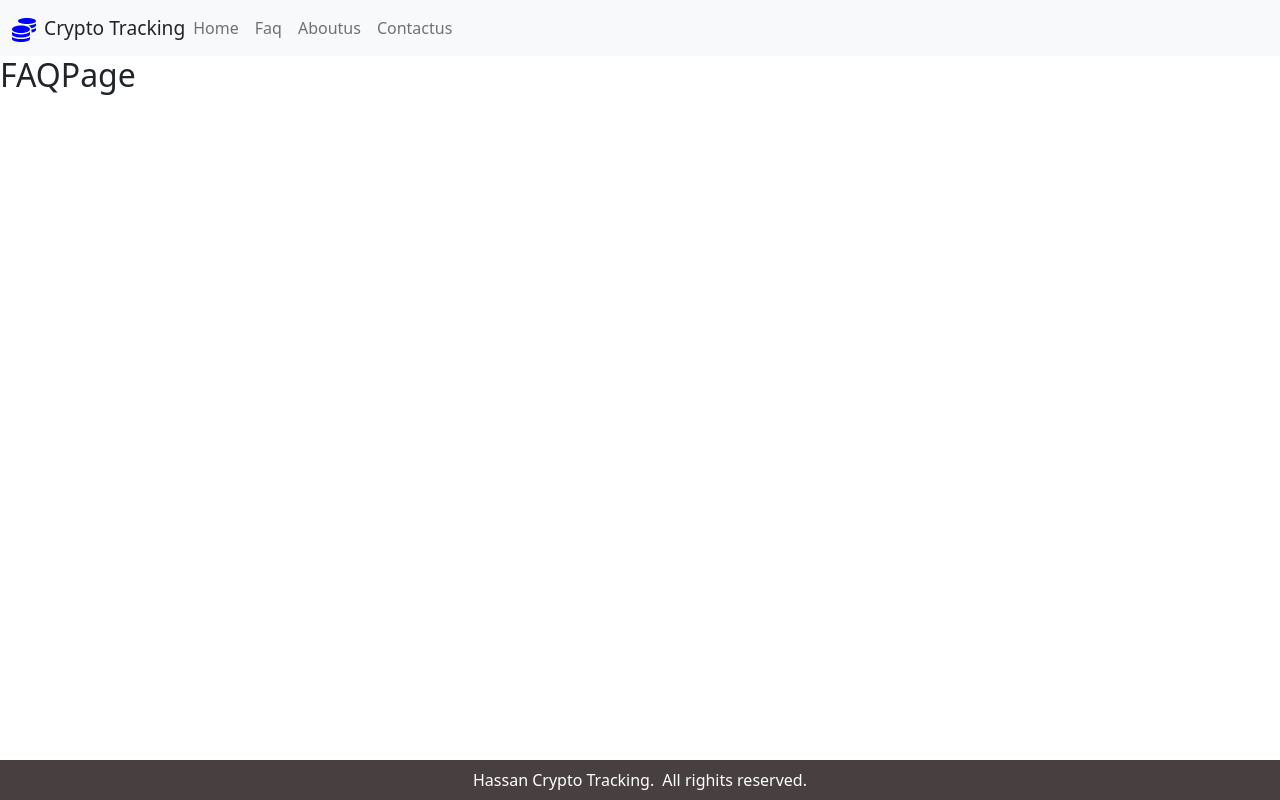
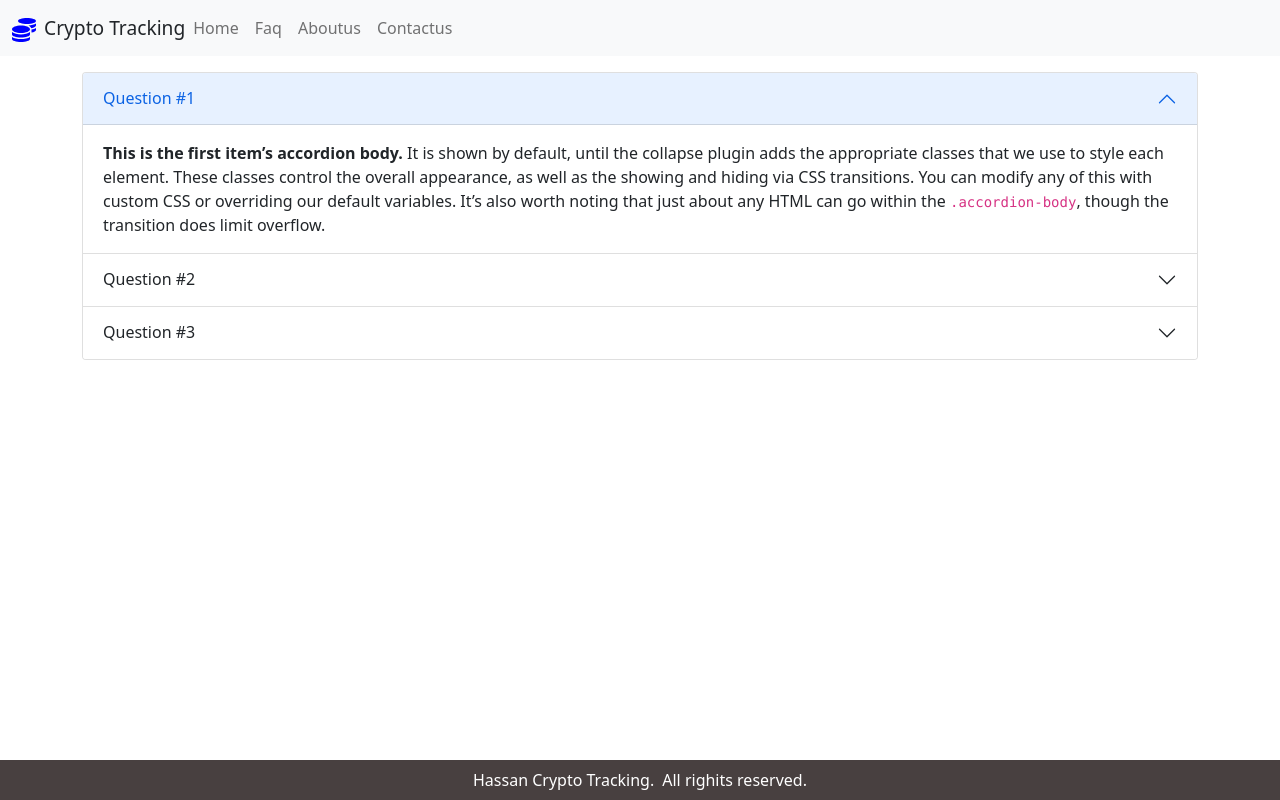
Before and after one commit to hassanbakhtiari/my-crypto-tracking, a React (Vite) app: page /faq in a window 1280 px wide. Built offline with nearby package versions, Linux system fonts and the light colour scheme.

Commit message:
Faq page implimented

```diff
--- a/src/pages/FAQ.page.jsx
+++ b/src/pages/FAQ.page.jsx
@@ -4,8 +4,93 @@
 
 const FAQPage = () => {
 	return (
-		<div>
-			<h2> FAQPage</h2>
+		<div className="container pt-3">
+			<div className="accordion" id="accordionExample">
+				<div className="accordion-item">
+					<h2 className="accordion-header">
+						<button
+							className="accordion-button"
+							type="button"
+							data-bs-toggle="collapse"
+							data-bs-target="#collapseOne"
+							aria-expanded="true"
+							aria-controls="collapseOne">
+							Question #1
+						</button>
+					</h2>
+					<div
+						id="collapseOne"
+						className="accordion-collapse collapse show"
+						data-bs-parent="#accordionExample">
+						<div className="accordion-body">
+							<strong>This is the first item’s accordion body.</strong> It is
+							shown by default, until the collapse plugin adds the appropriate
+							classes that we use to style each element. These classes control
+							the overall appearance, as well as the showing and hiding via CSS
+							transitions. You can modify any of this with custom CSS or
+							overriding our default variables. It’s also worth noting that just
+							about any HTML can go within the <code>.accordion-body</code>,
+							though the transition does limit overflow.
+						</div>
+					</div>
+				</div>
+				<div className="accordion-item">
+					<h2 className="accordion-header">
+						<button
+							className="accordion-button collapsed"
+							type="button"
+							data-bs-toggle="collapse"
+							data-bs-target="#collapseTwo"
+							aria-expanded="false"
+							aria-controls="collapseTwo">
+							Question #2
+						</button>
+					</h2>
+					<div
+						id="collapseTwo"
+						className="accordion-collapse collapse"
+						data-bs-parent="#accordionExample">
+						<div className="accordion-body">
+							<strong>This is the second item’s accordion body.</strong> It is
+							hidden by default, until the collapse plugin adds the appropriate
+							classes that we use to style each element. These classes control
+							the overall appearance, as well as the showing and hiding via CSS
+							transitions. You can modify any of this with custom CSS or
+							overriding our default variables. It’s also worth noting that just
+							about any HTML can go within the <code>.accordion-body</code>,
+							though the transition does limit overflow.
+						</div>
+					</div>
+				</div>
+				<div className="accordion-item">
+					<h2 className="accordion-header">
+						<button
+							className="accordion-button collapsed"
+							type="button"
+							data-bs-toggle="collapse"
+							data-bs-target="#collapseThree"
+							aria-expanded="false"
+							aria-controls="collapseThree">
+							Question #3
+						</button>
+					</h2>
+					<div
+						id="collapseThree"
+						className="accordion-collapse collapse"
+						data-bs-parent="#accordionExample">
+						<div className="accordion-body">
+							<strong>This is the third item’s accordion body.</strong> It is
+							hidden by default, until the collapse plugin adds the appropriate
+							classes that we use to style each element. These classes control
+							the overall appearance, as well as the showing and hiding via CSS
+							transitions. You can modify any of this with custom CSS or
+							overriding our default variables. It’s also worth noting that just
+							about any HTML can go within the <code>.accordion-body</code>,
+							though the transition does limit overflow.
+						</div>
+					</div>
+				</div>
+			</div>
 		</div>
 	);
 };
```
